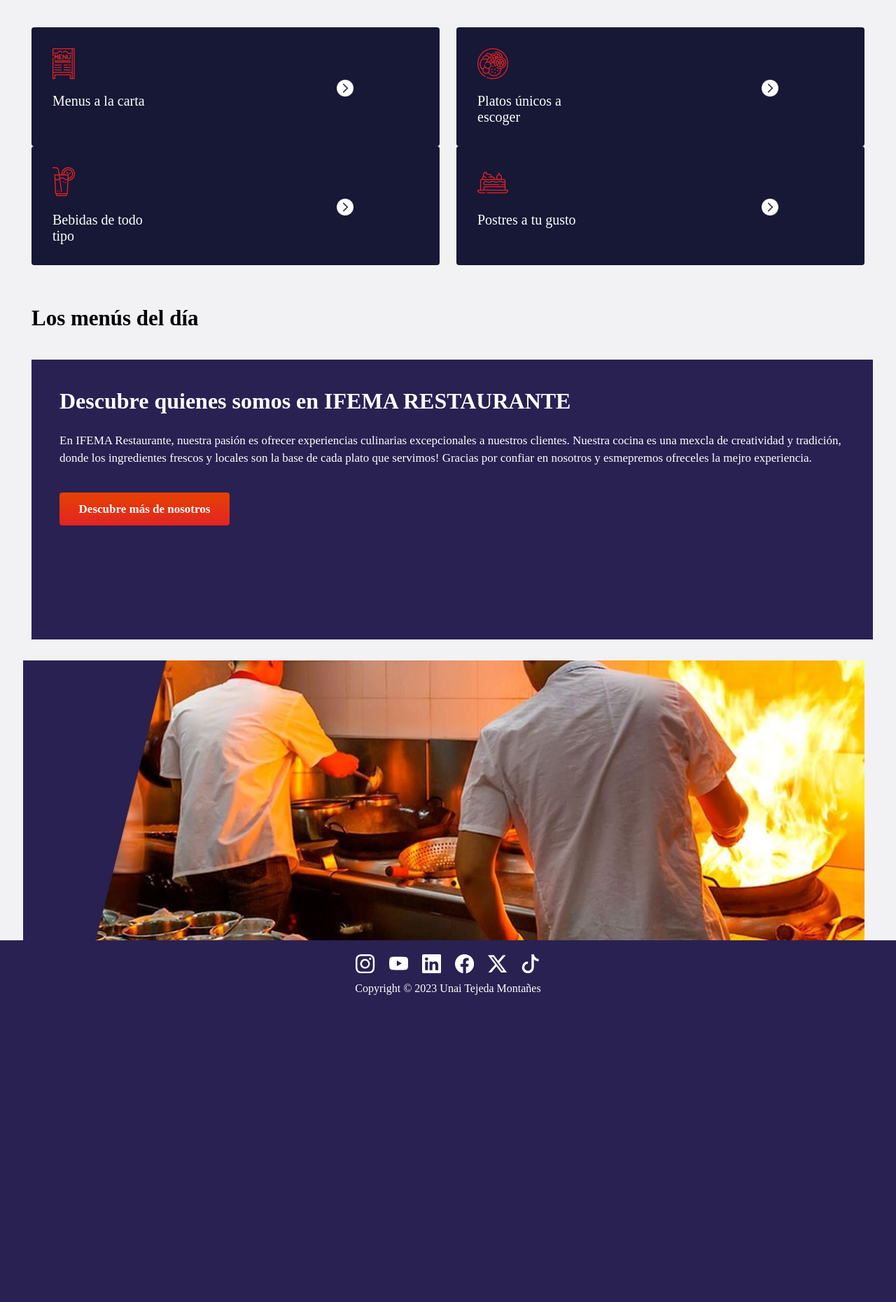
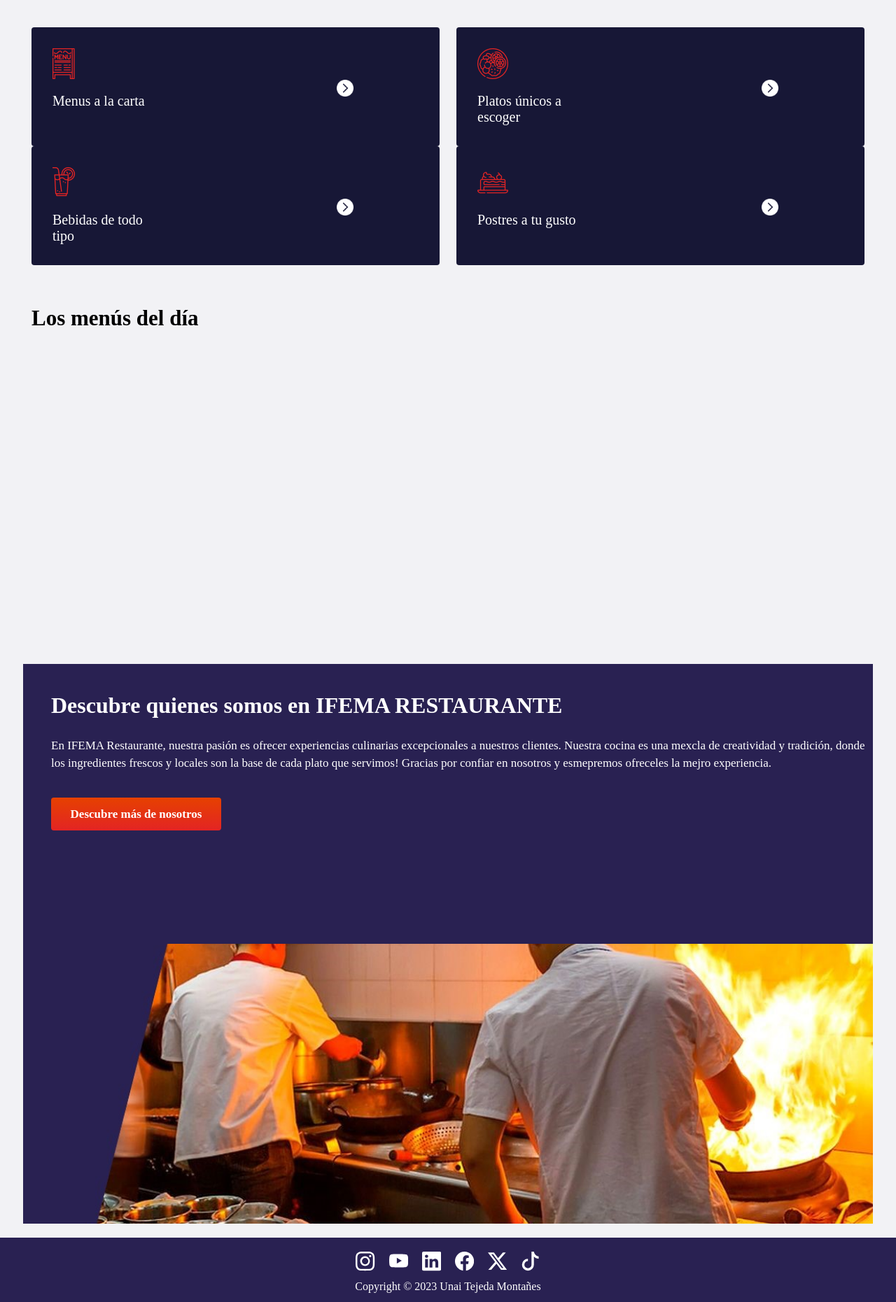
Before and after one commit to unaitejeda/IfemaRestaurante, a PHP site: page /index.php?controller=producto in a window 1280 px wide. Shown: the part 784-2645 px from the top of the page at 70% size. Before the commit the page ends 2206 px from the top, so only its background shows below. Run offline with PHP 8.4, Linux system fonts and the light colour scheme; the visitor is signed in with stand-in values (Sample User, id 1); data that the repository does not hold is empty; some libraries are stand-ins or nearby versions.

Commit message:
FINALIZADO1

```diff
--- a/assets/css/full_estil.css
+++ b/assets/css/full_estil.css
@@ -48,6 +48,7 @@ nav{
 
 .section4{
     background-color: var(--bg-col2);
+    padding-bottom: 20px;
 }
 
 .seccionProducto{
@@ -56,6 +57,7 @@ nav{
 
 .seccionCarta{
     background-color: var(--bg-col2);
+    min-height: 550px;
 }
 
 .seccionUbicación{
@@ -163,15 +165,13 @@ nav{
 
 
 .divContenidoSeccion4{
-    /* width: 595px; */
-    width: 100%;
+    /* width: 100%; */
     background-color: var(--bg-col4);
     height: 400px;
     padding-top: 40px;
     padding-bottom: 40px;
     padding-left: 40px;
     padding-right: 10px;
-    margin-bottom: 30px;
 }
 
 
@@ -440,7 +440,7 @@ h2{
     background-image: url(../images/cocinero-de-tienda-de-alimentos.jpg);
     height: 400px;
     /* width: 595px; */
-    width: 100%;
+    /* width: 100%; */
     background-position: center;
     background-size: 102% auto;
 }
@@ -822,6 +822,12 @@ footer{
     background-color: var(--bg-col4);
 }
 
+.h2PanelAdmin{
+    color: var(--cl-Negra);
+    margin-bottom: 40px;
+    font-size: 31px;
+
+}
 
 /*Media query*/
 @media only screen and (max-width: 600px) {
--- a/controller/productoController.php
+++ b/controller/productoController.php
@@ -72,7 +72,12 @@ class productoController
         }
         $precioTotal = CalculadoraPrecios::calculadorPrecioPedido($_SESSION['selecciones']);
 
-        include_once 'view/cabecera.php';
+        if (isset($_SESSION['username']) && $_SESSION['username'] == 'Admin') {
+
+            include_once 'view/cabeceraadmin.php';
+        } else {
+            include_once 'view/cabecera.php';
+        }
         include_once 'view/panelCompra.php';
         include_once 'view/footer.php';
     }
@@ -97,7 +102,12 @@ class productoController
             }
         }
 
-        include_once 'view/cabecera.php';
+        if (isset($_SESSION['username']) && $_SESSION['username'] == 'Admin') {
+
+            include_once 'view/cabeceraadmin.php';
+        } else {
+            include_once 'view/cabecera.php';
+        }
         include_once 'view/panelPedido.php';
         include_once 'view/footer.php';
     }
@@ -141,7 +151,12 @@ class productoController
             $id_product = $_POST["id"];
             $categoria_producto = $_POST['categoria'];
             $product = ProductoDAO::getProductoById($id_product, $categoria_producto);
-            include_once 'view/cabecera.php';
+            if (isset($_SESSION['username']) && $_SESSION['username'] == 'Admin') {
+
+                include_once 'view/cabeceraadmin.php';
+            } else {
+                include_once 'view/cabecera.php';
+            }
             include_once 'view/editarPedido.php';
             include_once 'view/footer.php';
         } else {
@@ -202,16 +217,18 @@ class productoController
     {
         session_start();
         $allProducts = ProductoDAO::getAllProduct();
-        include_once 'view/cabecera.php';
+        if (isset($_SESSION['username']) && $_SESSION['username'] == 'Admin') {
+
+            include_once 'view/cabeceraadmin.php';
+        } else {
+            include_once 'view/cabecera.php';
+        }
         include_once 'view/panelAdmin.php';
         include_once 'view/footer.php';
     }
 
     public function confirmar()
     {
-        // te almacena el pedido en la base de datos PedidoDAO que guarda el pedido
-
-        //borramos sesion de pedido
         session_start();
         unset($_SESSION['selecciones']);
         // guardo la cookie
@@ -242,7 +259,12 @@ class productoController
                 return false;
             }
         }
-        include_once 'view/cabecera.php';
+        if (isset($_SESSION['username']) && $_SESSION['username'] == 'Admin') {
+
+            include_once 'view/cabeceraadmin.php';
+        } else {
+            include_once 'view/cabecera.php';
+        }
         include_once 'view/login.php';
         include_once 'view/footer.php';
     }
@@ -267,10 +289,6 @@ class productoController
                 echo "Por favor, completa todos los campos requeridos.";
             }
         }
-
-        // include_once 'views/cabecera.php';
-        // include_once 'view/login.php';
-        // include_once 'views/footer.php';
     }
 
     public function cerrar()
@@ -281,8 +299,5 @@ class productoController
             session_destroy();
             header("Location:" . url . '?controller=producto');
         }
-        // include_once 'view/cabecera.php';
-        // include_once 'view/login.php';
-        // include_once 'view/footer.php';
     }
 }
--- a/view/cabecera.php
+++ b/view/cabecera.php
@@ -3,7 +3,7 @@
 
 <head>
   <meta charset="UTF-8">
-  <meta name="viewport" content="width=device-width, initial-scale=1.0">
+  <meta name="viewport" content="width=device-width, initial-scale=1.0, shrink-to-fit=no">
   <title>Document</title>
   <link href="assets/css/bootstrap.min.css" rel="stylesheet">
   <link rel="stylesheet" href="assets/css/full_estil.css">
@@ -50,4 +50,5 @@
 </body>
 
 <script src="assets/js/bootstrap.bundle.min.js"></script>
+
 </html>
--- a/view/editarPedido.php
+++ b/view/editarPedido.php
@@ -31,7 +31,7 @@
     <section class="section2">
         <div class="seccionCarta">
             <div class="container container3">
-                <h2 class="h2ContenidoSeccion3">Panel Administrador</h2>
+                <h2 class="h2PanelAdmin text-center">Editar Producto</h2>
                 <div class="row">
                     <article class="col-12">
                         <div class="text-center">
--- a/view/index.php
+++ b/view/index.php
@@ -157,14 +157,14 @@
         <section class="section4">
             <div class="container">
                 <div class="row">
-                    <div class=" col-xxl-6" style="padding-right:0px;  ">
-                        <div class="divContenidoSeccion4" >
+                    <div class="col-12 col-xxl-6"  style="padding: 0px; ">
+                        <div class="divContenidoSeccion4">
                             <h2 class="h2Seccion4">Descubre quienes somos en IFEMA RESTAURANTE</h2>
                             <p class="pSeccion4">En IFEMA Restaurante, nuestra pasión es ofrecer experiencias culinarias excepcionales a nuestros clientes. Nuestra cocina es una mexcla de creatividad y tradición, donde los ingredientes frescos y locales son la base de cada plato que servimos! Gracias por confiar en nosotros y esmepremos ofreceles la mejro experiencia.</p>
                             <button class="botonDescubrenos" style="background-image: linear-gradient( rgba(230, 65, 0, 1),rgba(255, 255, 255, 0));">Descubre más de nosotros</button>
                         </div>
                     </div>
-                    <div class="col-sm-12 col-xxl-6" style="padding-left: 0px; ">
+                    <div class="col-12 col-xxl-6" style="padding: 0px; ">
                         <div class="imgSeccion3"></div>
                     </div>
                 </div>
--- a/view/panelAdmin.php
+++ b/view/panelAdmin.php
@@ -26,7 +26,7 @@
     <section class="section2">
         <div class="seccionCarta">
             <div class="container container3">
-                <h2 class="h2ContenidoSeccion3">Panel Administrador</h2>
+                <h2 class="h2PanelAdmin">Panel Administrador</h2>
                 <div class="row ">
                     <?php foreach ($allProducts as $product) { ?>
                         <article class="col-12 col-md-6 col-lg-3">
@@ -51,6 +51,7 @@
                         </article>
                     <?php } ?>
                 </div>
+                <h2 class="h2PanelAdmin text-center">Crear Nuevo Producto</h2>
                 <div class="row">
                     <article class="col-12">
                         <div class="text-center">
```
Also changed, not shown: assets/images/PPRODUCTOS/producto_.jpg, assets/images/PPRODUCTOS/producto_16.jpg (added), assets/images/PPRODUCTOS/producto_25.jpg (added).
